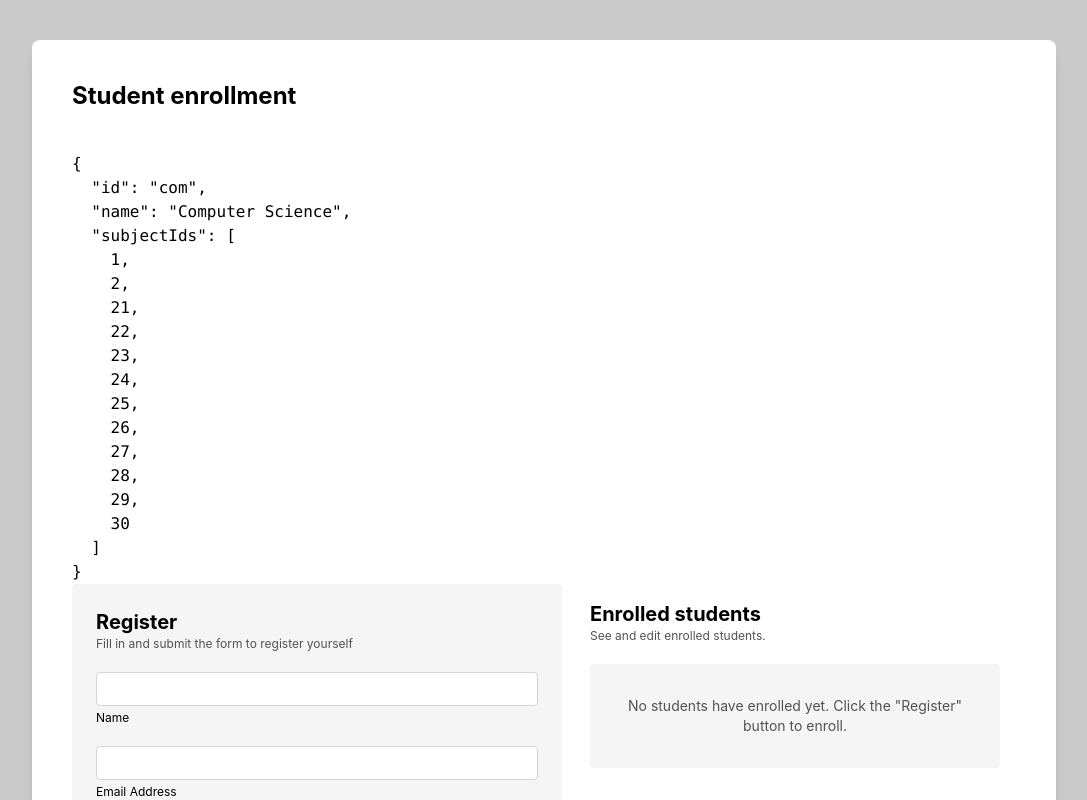
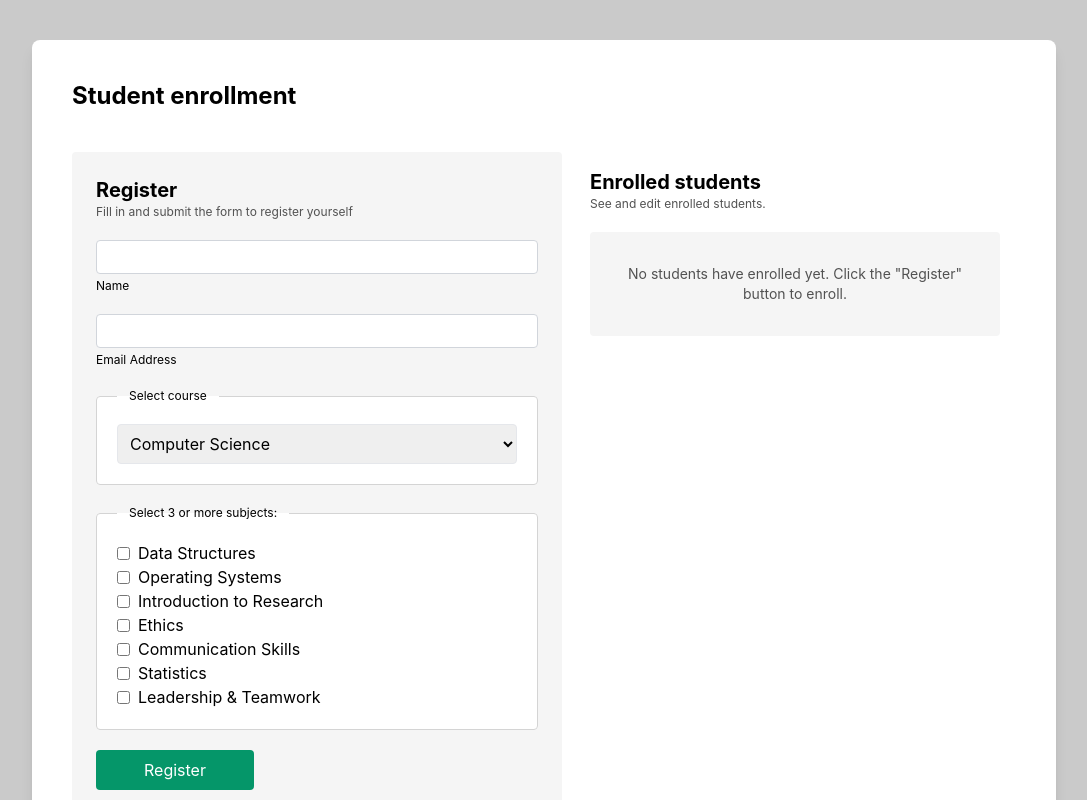
Before and after one commit to aronsantha/student-form-demo, a React (Create React App) app: page / in a window 1280 px wide. Shown: the top 800 px of the page, without its empty margins (96-1183 px from the left). Built offline with nearby package versions, Linux system fonts and the light colour scheme.

Commit message:
handle form submit

```diff
--- a/src/App.tsx
+++ b/src/App.tsx
@@ -1,15 +1,17 @@
 import React from "react";
 import { useState } from "react";
 import { COURSES, SUBJECTS, INITIAL_SUBJECT_PREFERENCES } from "./constants";
+import { Student } from "./types";
 
 function App() {
-  const [enrolledStudents, setEnrolledStudents] = useState([]);
+  const [enrolledStudents, setEnrolledStudents] = useState<Student[]>([]);
   const [name, setName] = useState("");
   const [emailAddress, setEmailAddress] = useState("");
   const [selectedCourse, setSelectedCourse] = useState(COURSES[0]);
   const [subjectPreferenceMap, setSubjectPreferenceMap] = useState(
     INITIAL_SUBJECT_PREFERENCES,
   );
+  const [submitStatus, setSubmitStatus] = useState("idle");
 
   function handleChangeCourse(event: React.ChangeEvent<HTMLSelectElement>) {
     const selectedCourseId = event.target.value;
@@ -17,6 +19,29 @@ function App() {
     if (!courseObj) return;
     setSelectedCourse(courseObj);
     setSubjectPreferenceMap(INITIAL_SUBJECT_PREFERENCES);
+  }
+
+  function getSelectedSubjects() {
+    return SUBJECTS.filter(
+      (subject) => subjectPreferenceMap[subject.id] === true,
+    );
+  }
+
+  function handleSubmit(event: React.FormEvent<HTMLFormElement>) {
+    event.preventDefault();
+    setSubmitStatus("loading");
+
+    const newStudent: Student = {
+      name,
+      email: emailAddress,
+      course: selectedCourse.name,
+      subjects: getSelectedSubjects(),
+    };
+
+    setTimeout(() => {
+      setEnrolledStudents((prev) => [...prev, newStudent]);
+      setSubmitStatus("idle");
+    }, 1000);
   }
 
   const relevantSubjects = selectedCourse
@@ -29,7 +54,6 @@ function App() {
     <>
       <div className="m-10 mx-auto w-full max-w-[80vw] rounded-lg bg-white p-10 shadow-lg">
         <h1 className="mb-10 text-2xl font-bold">Student enrollment</h1>
-        <pre>{JSON.stringify(selectedCourse, null, 2)}</pre>
         <div className="h-fullflex-row flex gap-3">
           <div className="grow rounded bg-neutral-100 p-6">
             <div className="mb-5">
@@ -40,9 +64,7 @@ function App() {
             </div>
 
             <form
-              onSubmit={(event) => {
-                event.preventDefault();
-              }}
+              onSubmit={handleSubmit}
               className="flex w-full flex-col gap-5"
             >
               <div className="flex w-full flex-col-reverse gap-1">
@@ -113,6 +135,14 @@ function App() {
                   </div>
                 ))}
               </fieldset>
+              <button
+                type="submit"
+                className="w-fit rounded bg-emerald-600 px-12 py-2 text-white hover:bg-emerald-700"
+                aria-label="Register a new student"
+              >
+                {submitStatus === "idle" && <div>Register</div>}
+                {submitStatus === "loading" && <div>Loading...</div>}
+              </button>
             </form>
           </div>
 
@@ -131,7 +161,9 @@ function App() {
                 </p>
               </div>
             ) : (
-              <div>{enrolledStudents}</div>
+              <div>
+                <pre>{JSON.stringify(enrolledStudents, null, 2)}</pre>
+              </div>
             )}
           </div>
         </div>
--- /dev/null
+++ b/src/types.ts
@@ -0,0 +1,17 @@
+export interface Subject {
+  id: number;
+  name: string;
+}
+
+export interface Course {
+  id: string;
+  name: string;
+  subjectIds: number[];
+}
+
+export interface Student {
+  name: string;
+  email: string;
+  course: string;
+  subjects: Subject[];
+}
```
Also changed, not shown: src/constants.ts (+1 -10 lines).
